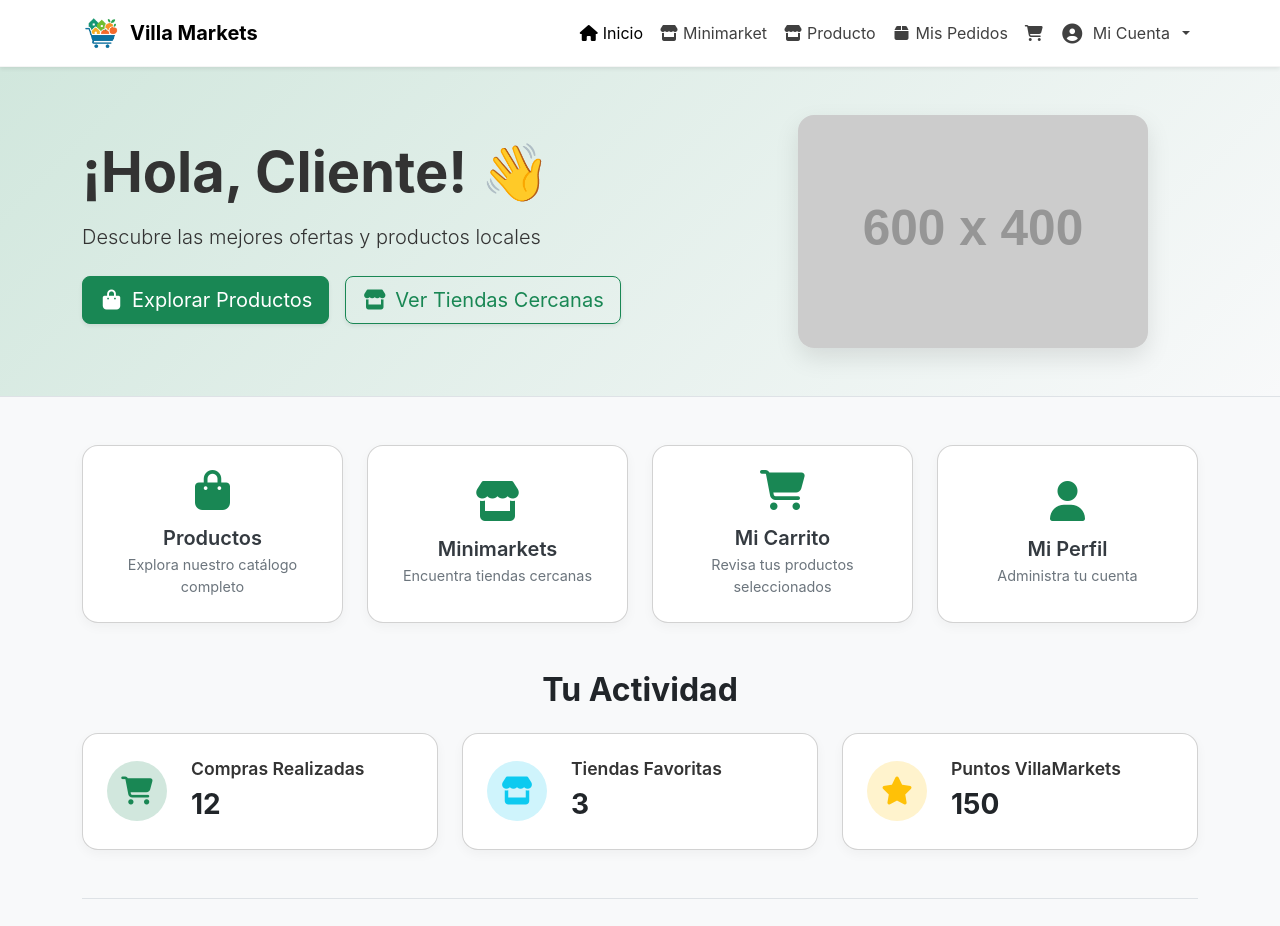
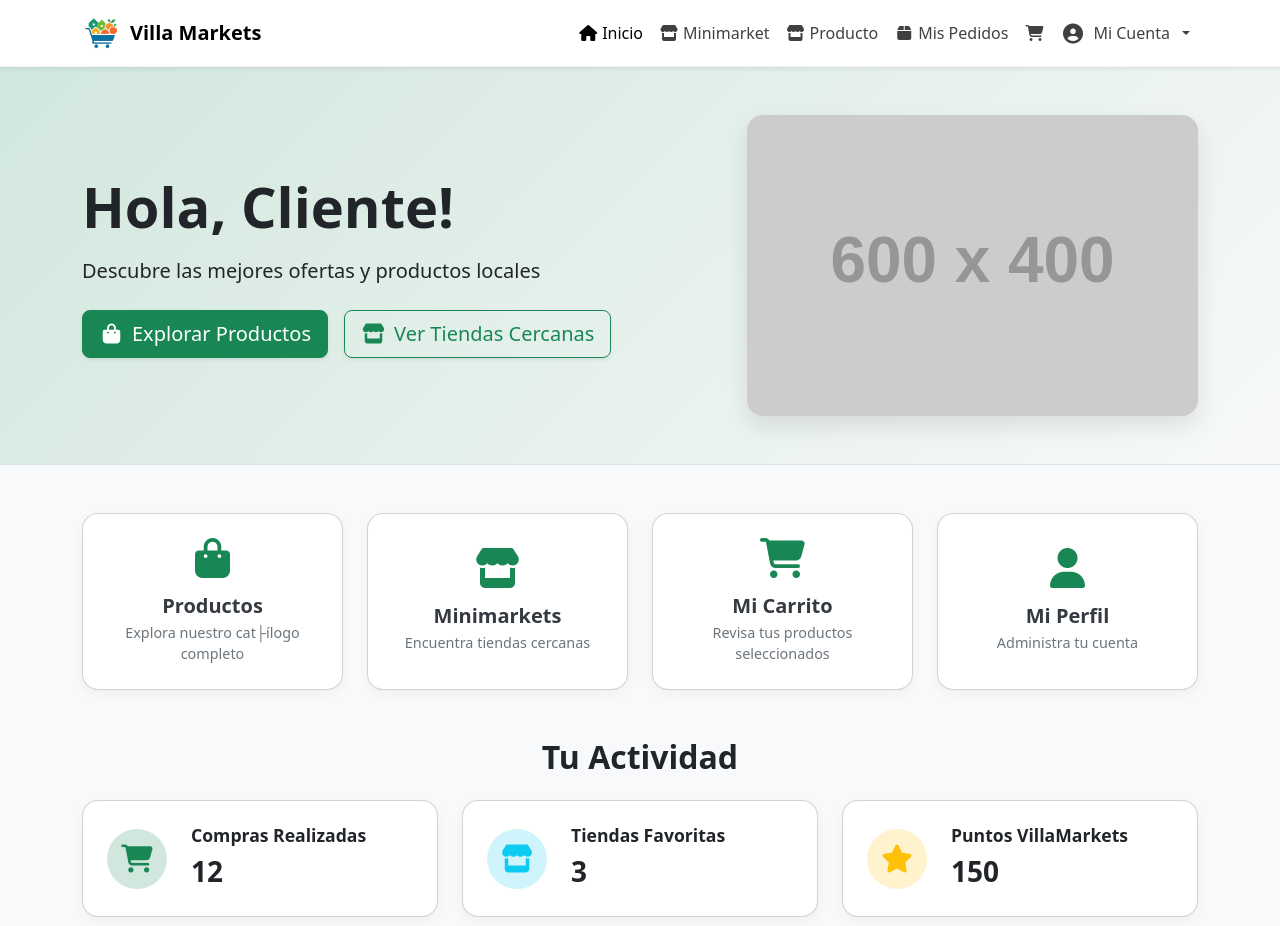
Before and after one commit to Rau1ignacio/VillaMarkets, a React (Vite) app: page /clienteinicio in a window 1280 px wide. Shown: the top 926 px of the page. Built offline with nearby package versions, Linux system fonts and the light colour scheme.

Commit message:
Fix del css de clienteInicio

```diff
--- a/src/pages/cliente/ClienteInicio.jsx
+++ b/src/pages/cliente/ClienteInicio.jsx
@@ -1,22 +1,10 @@
 import React, { useState, useEffect, useCallback, Fragment } from 'react';
 import { useNavigate, useLocation } from 'react-router-dom';
-// import '../../styles/ClienteInicio.css'; // Se elimina la importación del archivo local
-
-/*
- * --- NOTA ---
- * Este componente AHORA SÍ usa 'react-router-dom'
- * y también carga las CDNs de Bootstrap y Font Awesome
- * para que el diseño que te gustó funcione correctamente.
- *
- * Los estilos personalizados se añaden en una etiqueta <style>
- * para que el componente sea autocontenido.
- */
-
+import '../../styles/ClienteInicio.css';
 
 // --- Datos Constantes ---
-// Mover datos estáticos fuera del componente evita que se redeclaren en cada render.
 const OFERTAS_DESTACADAS = [
-// ... (código de ofertas sin cambios) ...
+// De momento no hemos puesto ofertas verdaderas
   {
     titulo: "2x1 en Frutas y Verduras",
     tienda: "Minimarket El Barrio",
@@ -24,7 +12,7 @@ const OFERTAS_DESTACADAS = [
     color: "danger"
   },
   {
-    titulo: "25% off en Lácteos",
+    titulo: "25% off en L├ícteos",
     tienda: "Minimarket Las Condes",
     etiqueta: "DESTACADO",
     color: "success"
@@ -38,7 +26,7 @@ const OFERTAS_DESTACADAS = [
 ];
 
 const ESTADISTICAS_USUARIO = [
-// ... (código de estadísticas sin cambios) ...
+// De momento no hemos puesto estadisticas verdaderas
   {
     titulo: "Compras Realizadas",
     valor: "12",
@@ -60,10 +48,10 @@ const ESTADISTICAS_USUARIO = [
 ];
 
 const ACCESOS_RAPIDOS = [
-// ... (código de accesos rápidos sin cambios) ...
+// De momento no hemos puesto estadisticas verdaderas
   {
     titulo: "Productos",
-    descripcion: "Explora nuestro catálogo completo",
+    descripcion: "Explora nuestro cat├ílogo completo",
     icono: "fas fa-shopping-bag",
     handlerName: "productos"
   },
@@ -88,21 +76,17 @@ const ACCESOS_RAPIDOS = [
 ];
 
 
-/**
- * Componente de Hoja de Estilos
- * Inserta las CDNs de Bootstrap y Font Awesome.
- * Los estilos personalizados ahora se cargarán desde ClienteInicio.css
- */
+/* Componente de Hoja de Estilos */
 const CustomStyles = () => (
   <Fragment>
-    {/* CDN de Bootstrap (CORREGIDO) */}
+
     <link
       href="https://cdn.jsdelivr.net/npm/bootstrap@5.3.3/dist/css/bootstrap.min.css"
       rel="stylesheet"
       xintegrity="sha384-QWTKZyjpPEjISv5WaRU9OFeRpok6YctnYmDr5pNlyT2bRjXh0JMhjY6hW+ALEwIH"
       crossOrigin="anonymous"
     />
-    {/* CDN de Font Awesome (CORREGIDO - necesario para los íconos) */}
+
     <link
       rel="stylesheet"
       href="https://cdnjs.cloudflare.com/ajax/libs/font-awesome/6.5.1/css/all.min.css"
@@ -110,141 +94,25 @@ const CustomStyles = () => (
       crossOrigin="anonymous"
       referrerPolicy="no-referrer"
     />
-
-    {/* Añadimos los estilos personalizados aquí */}
-    <style>{`
-      /* --- Estilos Globales (de global.css) --- */
-      body {
-        font-family: 'Inter', -apple-system, BlinkMacSystemFont, 'Segoe UI', Roboto, 'Helvetica Neue', Arial, sans-serif;
-        background-color: #f8f9fa; /* Un fondo gris muy claro */
-        color: #333;
-      }
-
-      .section-title {
-        font-weight: 700;
-        color: #212529;
-        margin-bottom: 1.5rem;
-        text-align: center;
-      }
-
-      /* --- Estilos del Componente (de ClienteInicio.css) --- */
-      .cliente-inicio {
-        padding-bottom: 3rem;
-      }
-
-      .welcome-banner {
-        background: linear-gradient(135deg, var(--bs-success-bg-subtle), var(--bs-light));
-        border-bottom: 1px solid var(--bs-border-color);
-      }
-
-      .welcome-illustration {
-        max-width: 350px;
-        height: auto;
-        border-radius: 1rem;
-        box-shadow: 0 10px 25px rgba(0, 0, 0, 0.1);
-        object-fit: cover;
-      }
-
-      .quick-access-card {
-        background-color: #ffffff;
-        border-radius: 1rem;
-        padding: 1.5rem;
-        text-align: center;
-        border: 1px solid var(--bs-border-color-translucent);
-        box-shadow: 0 4px 12px rgba(0, 0, 0, 0.04);
-        transition: transform 0.2s ease-in-out, box-shadow 0.2s ease-in-out;
-        cursor: pointer;
-        height: 100%;
-        display: flex;
-        flex-direction: column;
-        align-items: center;
-        justify-content: center;
-      }
-
-      .quick-access-card:hover {
-        transform: translateY(-5px);
-        box-shadow: 0 8px 20px rgba(0, 0, 0, 0.08);
-      }
-
-      .quick-access-card i {
-        font-size: 2.5rem;
-        margin-bottom: 1rem;
-        color: var(--bs-success);
-      }
-
-      .quick-access-card h3 {
-        font-weight: 600;
-        font-size: 1.25rem;
-        margin-bottom: 0.25rem;
-        color: #343a40;
-      }
-
-      .quick-access-card p {
-        font-size: 0.9rem;
-        color: #6c757d;
-        margin-bottom: 0;
-      }
-
-      .stat-card, .offer-card {
-        background-color: #ffffff;
-        border-radius: 1rem;
-        padding: 1.5rem;
-        border: 1px solid var(--bs-border-color-translucent);
-        box-shadow: 0 4px 12px rgba(0, 0, 0, 0.04);
-        display: flex;
-        align-items: center;
-        gap: 1.5rem;
-        height: 100%;
-      }
-
-      .stat-icon {
-        font-size: 1.75rem;
-        width: 60px;
-        height: 60px;
-        border-radius: 50%;
-        display: inline-flex;
-        align-items: center;
-        justify-content: center;
-        flex-shrink: 0;
-      }
-
-      /* Colores de íconos de estadísticas */
-      .stat-icon.bg-success-subtle { color: var(--bs-success); }
-      .stat-icon.bg-info-subtle { color: var(--bs-info); }
-      .stat-icon.bg-warning-subtle { color: var(--bs-warning); }
-      .stat-icon.bg-danger-subtle { color: var(--bs-danger); }
-
-      .stat-info h4, .offer-card h4 {
-        font-size: 1.1rem;
-        font-weight: 600;
-        margin-bottom: 0.25rem;
-      }
-
-      .stat-info .stat-value {
-        font-size: 1.75rem;
-        font-weight: 700;
-        color: #212529;
-        margin-bottom: 0;
-      }
-    `}</style>
+    {/* Añadimos los estilos personalizados aqui */}
   </Fragment>
 );
 
 // --- Componente Principal ---
 const ClienteInicio = () => {
   const navigate = useNavigate();
-  const location = useLocation(); // Añadido para tu lógica de useEffect
+  const location = useLocation();
 
   // Usar useState para el usuario.
   const [usuario, setUsuario] = useState(null);
 
-  // --- Lógica del Usuario (de tu código original) ---
+  // --- L├│gica del Usuario (de tu c├│digo original) ---
   useEffect(() => {
         if (location?.state?.openNearest) {
-            // esperar que mapa esté inicializado
+            // esperar que mapa estainicializado
              const t = setTimeout(() => {
               console.log("Buscando minimarket cercano (simulado)...");
-             // encontrarCercano(); // Asegúrate de definir esta función si la necesitas
+              encontrarCercano();
             }, 500);
             return () => clearTimeout(t);
     }
@@ -258,35 +126,34 @@ const ClienteInicio = () => {
       setUsuario(usuarioGuardado ? JSON.parse(usuarioGuardado) : {});
     } catch (error) {
       console.error("Error al parsear datos del usuario:", error);
-      setUsuario({}); // Establecer un objeto vacío en caso de error
+      setUsuario({}); // Establecer un objeto vacio en caso de error
     }
-  }, []); // El array vacío [] asegura que esto se ejecute solo una vez
+  }, []);
 
-  // --- Manejadores de Navegación (con tus rutas) ---
+  // --- Manejadores de Navegacion (con tus rutas) ---
 
   const handleLogout = useCallback(() => {
-     localStorage.removeItem('usuario'); // Tu lógica
-     navigate('/login'); // Tu ruta
+     localStorage.removeItem('usuario'); // Tu l├│gica
+     navigate('/login');
   }, [navigate]);
 
   const handleMinimarket = useCallback(() => {
-      // Tu lógica y ruta
         navigate('./Minimarket', { state: { openNearest: true } });
   }, [navigate]);
 
   const handlePerfil = useCallback(() => {
-        navigate('./Perfil'); // Tu ruta
+        navigate('./Perfil');
   }, [navigate]);
 
   const handleMiCarrito = useCallback(() => {
-        navigate('./micarrito'); // Tu ruta
+        navigate('./micarrito');
   }, [navigate]);
 
   const handleProductos = useCallback(() => {
-        navigate('./producto'); // Tu ruta
+        navigate('./producto');
   }, [navigate]);
 
-  // Mapear los handlers a un objeto para un acceso más limpio
+  // Mapear los handlers a un objeto para un acceso m├ís limpio
   const navigationHandlers = {
     productos: handleProductos,
     minimarket: handleMinimarket,
@@ -305,7 +172,7 @@ const ClienteInicio = () => {
     );
   }
 
-  // --- Renderizado del Componente (El diseño que te gustó) ---
+  // Html ---------------------------------------------------------------------------------------------------------------------------
   return (
     <Fragment>
       {/* Inserta los estilos y CDNs */}
@@ -318,7 +185,7 @@ const ClienteInicio = () => {
             <div className="row align-items-center">
               <div className="col-lg-7">
                 <h1 className="display-4 fw-bold mb-3">
-                  ¡Hola, {usuario?.nombre || 'Cliente'}! 👋
+                  Hola, {usuario?.nombre || 'Cliente'}!
                 </h1>
                 <p className="lead mb-4">
                   Descubre las mejores ofertas y productos locales
@@ -348,15 +215,15 @@ const ClienteInicio = () => {
         </section>
 
         <div className="container py-5">
-          {/* Accesos Rápidos */}
+          {/* Accesos Rapidos */}
           <div className="row g-4 mb-5">
             {ACCESOS_RAPIDOS.map((item) => (
               <div key={item.handlerName} className="col-6 col-md-3">
                 <div
                   className="quick-access-card"
                   onClick={navigationHandlers[item.handlerName]}
-                  role="button" // Añadido por accesibilidad
-                  tabIndex={0}  // Añadido por accesibilidad
+                  role="button"
+                  tabIndex={0}
                   onKeyPress={(e) => e.key === 'Enter' && navigationHandlers[item.handlerName]()}
                 >
                   <i className={item.icono}></i>
@@ -367,7 +234,7 @@ const ClienteInicio = () => {
             ))}
           </div>
 
-          {/* Estadísticas del Usuario */}
+          {/* Estadisticas del Usuario */}
           <section>
             <h2 className="section-title mb-4">Tu Actividad</h2>
             <div className="row g-4">
@@ -387,7 +254,7 @@ const ClienteInicio = () => {
             </div>
           </section>
 
-          {/* Ofertas del Día */}
+          {/* Ofertas del Dia */}
           <section className="mt-5 pt-4 border-top">
             <h2 className="section-title">Ofertas Destacadas</h2>
             <div className="row g-4">
--- /dev/null
+++ b/src/styles/ClienteInicio.css
@@ -0,0 +1,126 @@
+/* --- Estilos Globales (de global.css) --- */
+body {
+  font-family: 'Inter', -apple-system, BlinkMacSystemFont, 'Segoe UI', Roboto, 'Helvetica Neue', Arial, sans-serif;
+  background-color: #f8f9fa;
+  color: #333;
+}
+
+.section-title {
+  font-weight: 700;
+  color: #212529;
+  margin-bottom: 1.5rem;
+  text-align: center;
+}
+
+/* --- Estilos del Componente (de ClienteInicio.css) --- */
+.cliente-inicio {
+  padding-bottom: 3rem;
+}
+
+.welcome-banner {
+  background: linear-gradient(135deg, var(--bs-success-bg-subtle), var(--bs-light));
+  border-bottom: 1px solid var(--bs-border-color);
+}
+
+.welcome-illustration {
+  max-width: 350px;
+  height: auto;
+  border-radius: 1rem;
+  box-shadow: 0 10px 25px rgba(0, 0, 0, 0.1);
+  object-fit: cover;
+}
+
+.quick-access-card {
+  background-color: #ffffff;
+  border-radius: 1rem;
+  padding: 1.5rem;
+  text-align: center;
+  border: 1px solid var(--bs-border-color-translucent);
+  box-shadow: 0 4px 12px rgba(0, 0, 0, 0.04);
+  transition: transform 0.2s ease-in-out, box-shadow 0.2s ease-in-out;
+  cursor: pointer;
+  height: 100%;
+  display: flex;
+  flex-direction: column;
+  align-items: center;
+  justify-content: center;
+}
+
+.quick-access-card:hover {
+  transform: translateY(-5px);
+  box-shadow: 0 8px 20px rgba(0, 0, 0, 0.08);
+}
+
+.quick-access-card i {
+  font-size: 2.5rem;
+  margin-bottom: 1rem;
+  color: var(--bs-success);
+}
+
+.quick-access-card h3 {
+  font-weight: 600;
+  font-size: 1.25rem;
+  margin-bottom: 0.25rem;
+  color: #343a40;
+}
+
+.quick-access-card p {
+  font-size: 0.9rem;
+  color: #6c757d;
+  margin-bottom: 0;
+}
+
+.stat-card,
+.offer-card {
+  background-color: #ffffff;
+  border-radius: 1rem;
+  padding: 1.5rem;
+  border: 1px solid var(--bs-border-color-translucent);
+  box-shadow: 0 4px 12px rgba(0, 0, 0, 0.04);
+  display: flex;
+  align-items: center;
+  gap: 1.5rem;
+  height: 100%;
+}
+
+.stat-icon {
+  font-size: 1.75rem;
+  width: 60px;
+  height: 60px;
+  border-radius: 50%;
+  display: inline-flex;
+  align-items: center;
+  justify-content: center;
+  flex-shrink: 0;
+}
+
+/* Colores de iconos de estadísticas */
+.stat-icon.bg-success-subtle {
+  color: var(--bs-success);
+}
+
+.stat-icon.bg-info-subtle {
+  color: var(--bs-info);
+}
+
+.stat-icon.bg-warning-subtle {
+  color: var(--bs-warning);
+}
+
+.stat-icon.bg-danger-subtle {
+  color: var(--bs-danger);
+}
+
+.stat-info h4,
+.offer-card h4 {
+  font-size: 1.1rem;
+  font-weight: 600;
+  margin-bottom: 0.25rem;
+}
+
+.stat-info .stat-value {
+  font-size: 1.75rem;
+  font-weight: 700;
+  color: #212529;
+  margin-bottom: 0;
+}
```
